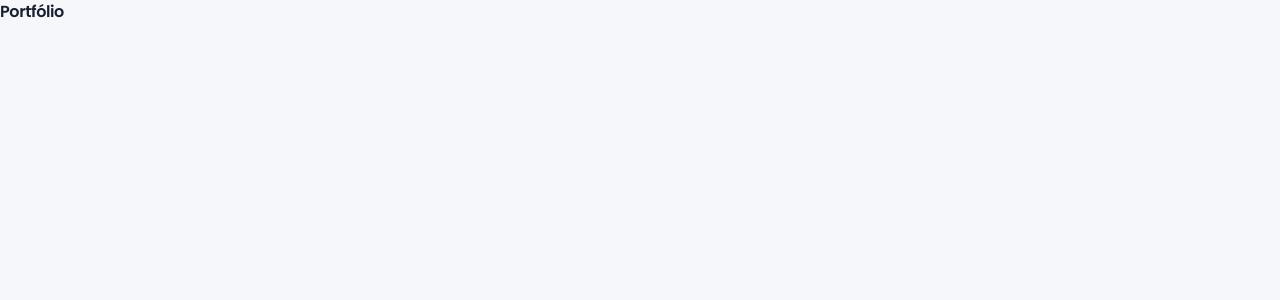
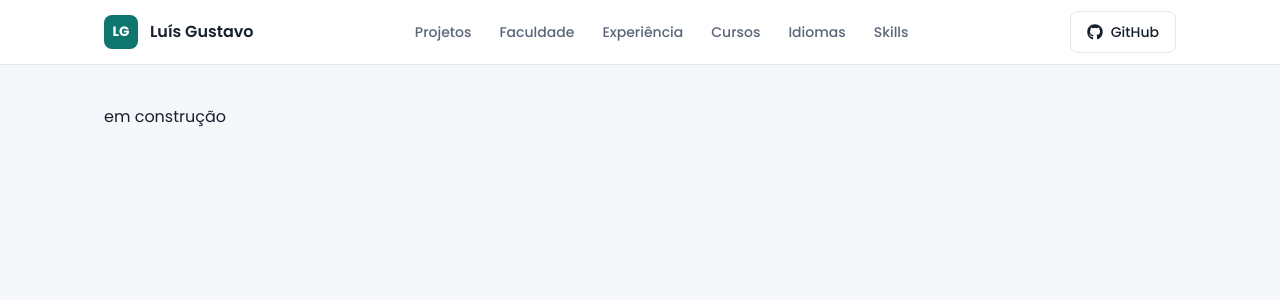
Before and after one commit to lugustavos/portfolio, a React (Vite) app: page / in a window 1280 px wide. Shown: the top 300 px of the page. Built offline with nearby package versions, Linux system fonts and the light colour scheme.

Commit message:
navbar com os links das seções

```diff
--- a/src/App.tsx
+++ b/src/App.tsx
@@ -1,7 +1,12 @@
+import { Navbar } from './components/Navbar'
+
 export default function App() {
   return (
-    <main>
-      <h1>Portfólio</h1>
-    </main>
+    <>
+      <Navbar />
+      <main className="container-content py-10">
+        <p>em construção</p>
+      </main>
+    </>
   )
 }
--- /dev/null
+++ b/src/components/Navbar.tsx
@@ -0,0 +1,77 @@
+import { useState } from 'react'
+import { Link } from 'react-router-dom'
+import { FaBars, FaGithub, FaXmark } from 'react-icons/fa6'
+import { profile } from '../data/profile'
+import { Logo } from './ui/Logo'
+
+const nav = [
+  { hash: '#projetos', label: 'Projetos' },
+  { hash: '#curso', label: 'Faculdade' },
+  { hash: '#experiencia', label: 'Experiência' },
+  { hash: '#cursos', label: 'Cursos' },
+  { hash: '#idiomas', label: 'Idiomas' },
+  { hash: '#skills', label: 'Skills' },
+]
+
+export function Navbar() {
+  const [open, setOpen] = useState(false)
+
+  return (
+    <header className="sticky top-0 z-50 border-b border-line bg-surface/95 backdrop-blur">
+      <nav className="container-content flex h-16 items-center justify-between gap-4">
+        <Link to={{ pathname: '/', hash: '#top' }} className="flex items-center gap-3" aria-label="Início">
+          <Logo size={34} />
+          <span className="hidden font-semibold sm:inline">{profile.firstName}</span>
+        </Link>
+
+        <ul className="hidden items-center gap-1 lg:flex">
+          {nav.map((item) => (
+            <li key={item.hash}>
+              <Link
+                to={{ pathname: '/', hash: item.hash }}
+                className="rounded-md px-3 py-2 text-sm font-medium text-muted transition-colors hover:text-brand"
+              >
+                {item.label}
+              </Link>
+            </li>
+          ))}
+        </ul>
+
+        <a href={profile.links.github} target="_blank" rel="noreferrer" className="btn-outline hidden lg:inline-flex">
+          <FaGithub size={16} /> GitHub
+        </a>
+
+        <button
+          className="rounded-lg border border-line p-2.5 lg:hidden"
+          onClick={() => setOpen((v) => !v)}
+          aria-label="Abrir menu"
+        >
+          {open ? <FaXmark size={17} /> : <FaBars size={17} />}
+        </button>
+      </nav>
+
+      {open && (
+        <div className="border-t border-line bg-surface lg:hidden">
+          <ul className="container-content flex flex-col py-2">
+            {nav.map((item) => (
+              <li key={item.hash}>
+                <Link
+                  to={{ pathname: '/', hash: item.hash }}
+                  onClick={() => setOpen(false)}
+                  className="block py-3 text-sm font-medium"
+                >
+                  {item.label}
+                </Link>
+              </li>
+            ))}
+            <li>
+              <a href={profile.links.github} target="_blank" rel="noreferrer" className="block py-3 text-sm font-medium">
+                GitHub
+              </a>
+            </li>
+          </ul>
+        </div>
+      )}
+    </header>
+  )
+}
```
